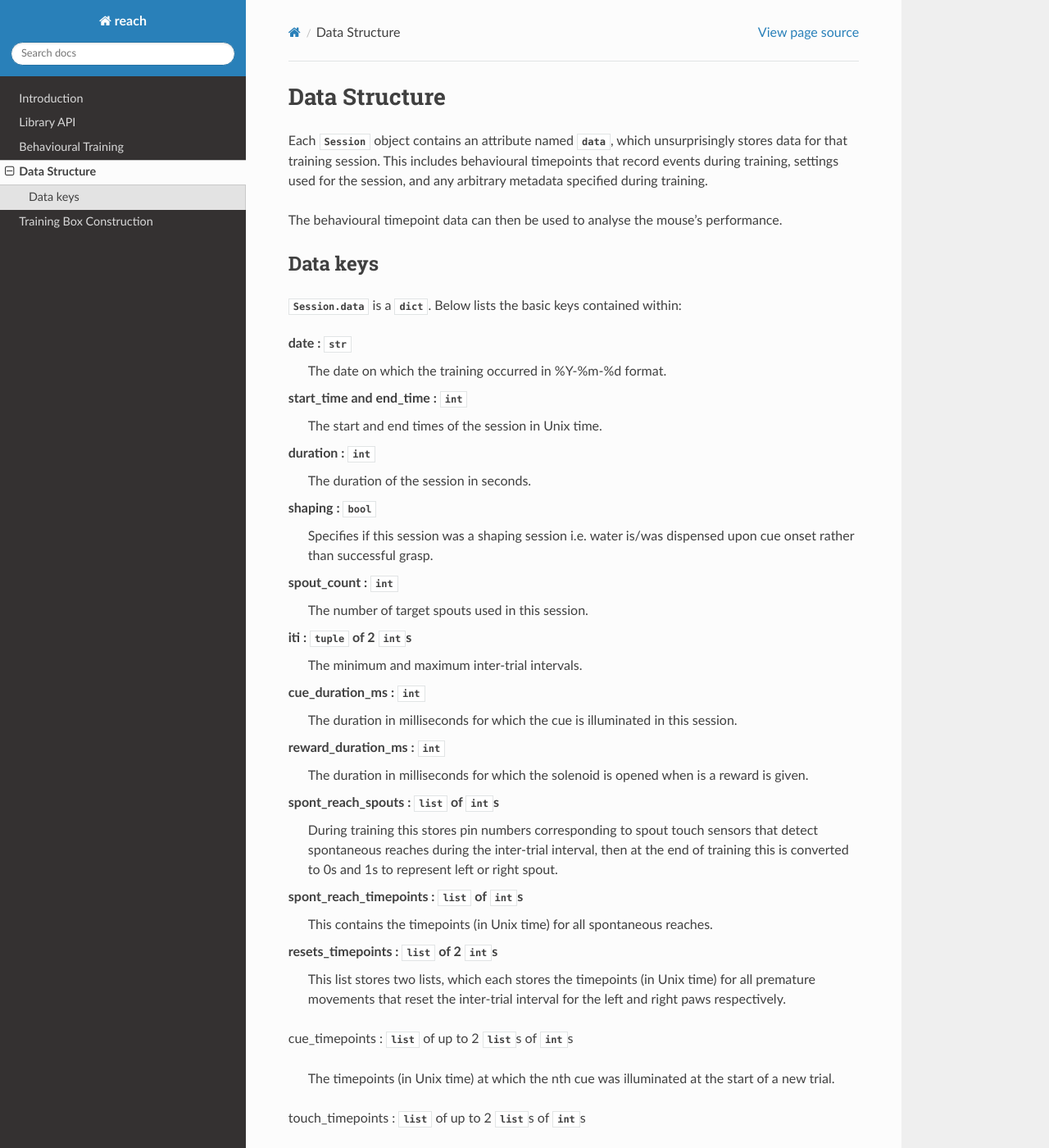
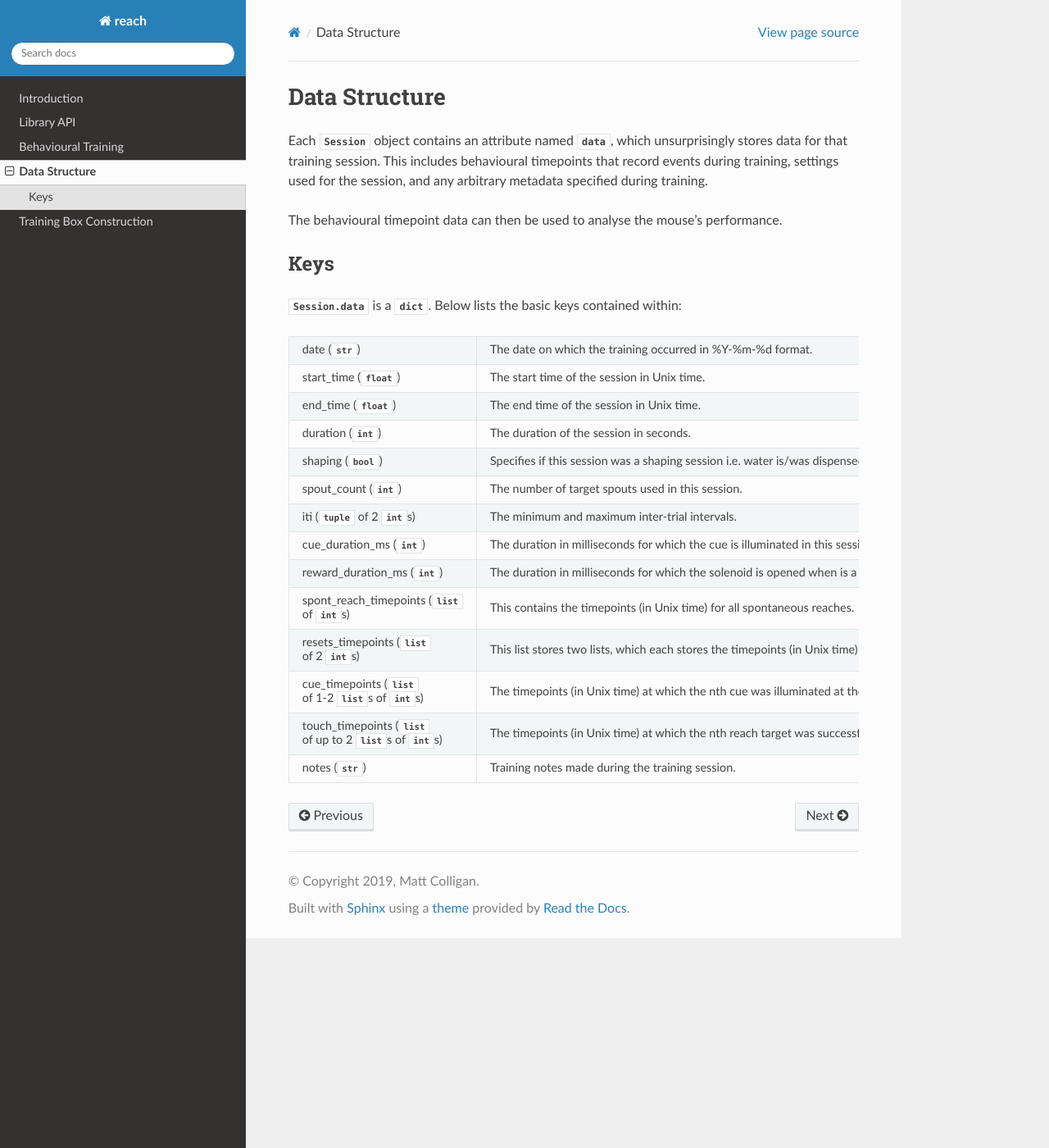
Before and after one commit to m-col/reach, a Sphinx documentation site: the page built from docs/data.rst, in a window 1280 px wide and 1400 px high. Shown: the whole window at 82% size. Built offline with Sphinx 7.4.7 and the Read the Docs theme 2.0.0, drawn with Linux system fonts in a browser that asks for light colours.

Commit message:
add table to data page to list data keys in Session.data

```diff
--- a/docs/data.rst
+++ b/docs/data.rst
@@ -10,64 +10,62 @@ and any arbitrary metadata specified during training.
 The behavioural timepoint data can then be used to analyse the mouse's
 performance.
 
-Data keys
----------
+
+Keys
+----
 
 :class:`Session.data` is a :class:`dict`. Below lists the basic keys contained
 within:
 
 
-date : :class:`str`
-    The date on which the training occurred in %Y-%m-%d format.
+.. list-table::
+   :widths: 25 75
 
-start_time and end_time : :class:`int`
-    The start and end times of the session in Unix time.
+   * - date (:class:`str`)
+     - The date on which the training occurred in %Y-%m-%d format.
 
-duration : :class:`int`
-    The duration of the session in seconds.
+   * - start_time (:class:`float`)
+     - The start time of the session in Unix time.
 
-shaping : :class:`bool`
-    Specifies if this session was a shaping session i.e. water is/was
-    dispensed upon cue onset rather than successful grasp.
+   * - end_time (:class:`float`)
+     - The end time of the session in Unix time.
 
-spout_count : :class:`int`
-    The number of target spouts used in this session.
+   * - duration (:class:`int`)
+     - The duration of the session in seconds.
 
-iti : :class:`tuple` of 2 :class:`int`\s
-    The minimum and maximum inter-trial intervals.
+   * - shaping (:class:`bool`)
+     - Specifies if this session was a shaping session i.e. water is/was
+       dispensed upon cue onset rather than successful grasp.
 
-cue_duration_ms : :class:`int`
-    The duration in milliseconds for which the cue is illuminated in this
-    session.
+   * - spout_count (:class:`int`)
+     - The number of target spouts used in this session.
 
-reward_duration_ms : :class:`int`
-    The duration in milliseconds for which the solenoid is opened when is a
-    reward is given.
+   * - iti (:class:`tuple` of 2 :class:`int`\s)
+     - The minimum and maximum inter-trial intervals.
 
-spont_reach_spouts : :class:`list` of :class:`int`\s
-    During training this stores pin numbers corresponding to spout touch
-    sensors that detect spontaneous reaches during the inter-trial
-    interval, then at the end of training this is converted to 0s and 1s to
-    represent left or right spout.
+   * - cue_duration_ms (:class:`int`)
+     - The duration in milliseconds for which the cue is illuminated in this
+       session.
 
-spont_reach_timepoints : :class:`list` of :class:`int`\s
-    This contains the timepoints (in Unix time) for all spontaneous
-    reaches.
+   * - reward_duration_ms (:class:`int`)
+     - The duration in milliseconds for which the solenoid is opened when is a
+       reward is given.
 
-resets_timepoints : :class:`list` of 2 :class:`int`\s
-    This list stores two lists, which each stores the timepoints (in Unix
-    time) for all premature movements that reset the inter-trial interval
-    for the left and right paws respectively.
+   * - spont_reach_timepoints (:class:`list` of :class:`int`\s)
+     - This contains the timepoints (in Unix time) for all spontaneous reaches.
 
-cue_timepoints : :class:`list` of up to 2 :class:`list`\s of
-:class:`int`\s
-    The timepoints (in Unix time) at which the nth cue was illuminated
-    at the start of a new trial.
+   * - resets_timepoints (:class:`list` of 2 :class:`int`\s)
+     - This list stores two lists, which each stores the timepoints (in Unix
+       time) for all premature movements that reset the inter-trial interval
+       for the left and right paws respectively.
 
-touch_timepoints : :class:`list` of up to 2 :class:`list`\s of
-:class:`int`\s
-    The timepoints (in Unix time) at which the nth reach target was
-    successfully grasped during a cued trial.
+   * - cue_timepoints (:class:`list` of 1-2 :class:`list`\s of :class:`int`\s)
+     - The timepoints (in Unix time) at which the nth cue was illuminated at
+       the start of a new trial.
 
-notes : :class:`str`
-    Training notes made during the training session.
+   * - touch_timepoints (:class:`list` of up to 2 :class:`list`\s of :class:`int`\s)
+     - The timepoints (in Unix time) at which the nth reach target was
+       successfully grasped during a cued trial.
+
+   * - notes (:class:`str`)
+     - Training notes made during the training session.
```
